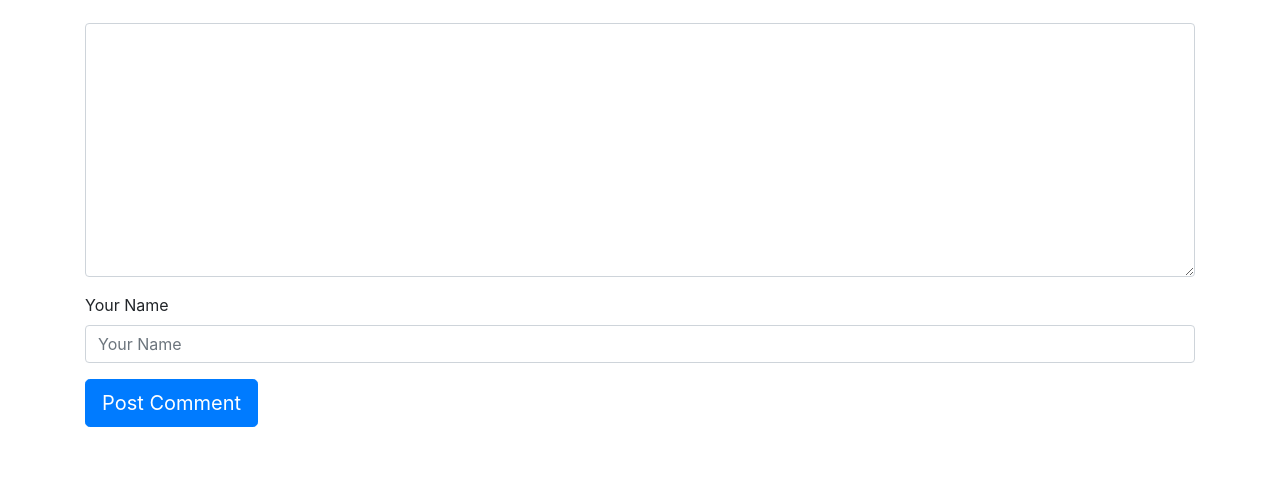
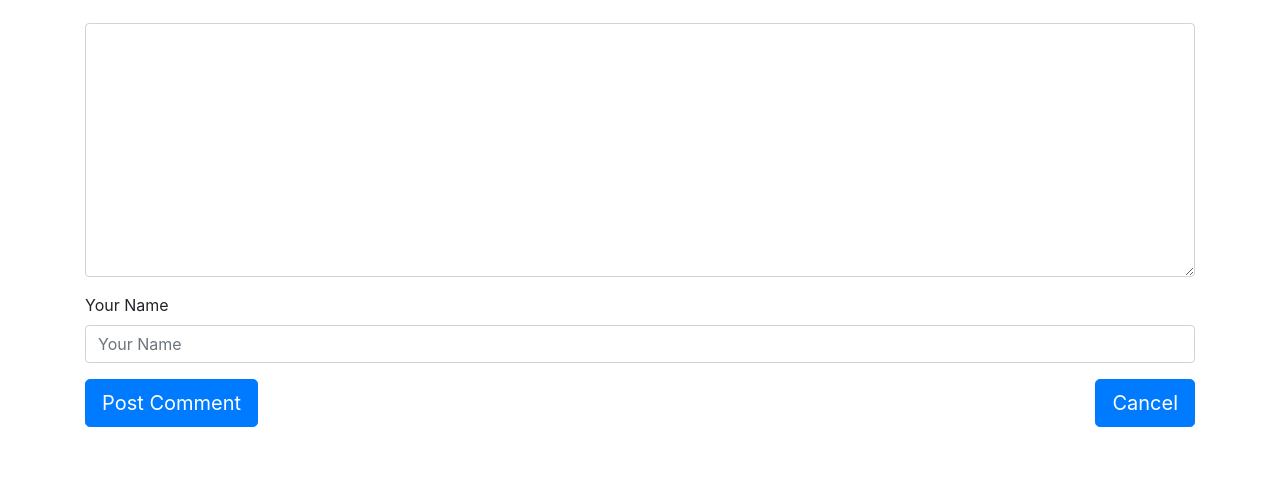
Before and after one commit to jvj11219/Pizzeria_Project, a Django app: page /new_comment/3/ in a window 1280 px wide. Shown: the part 186-665 px from the top of the page. Run offline with Django 3.2, Linux system fonts and the light colour scheme; data comes from the database, SQL or seed files in the repository; some libraries are stand-ins or nearby versions.

Commit message:
Add cancel button to comment page

```diff
--- a/pizzeria_app/templates/pizzeria_app/new_comment.html
+++ b/pizzeria_app/templates/pizzeria_app/new_comment.html
@@ -14,7 +14,12 @@
         {% csrf_token %}
         {% bootstrap_form form %}
         {% buttons %}
-            <button class="btn btn-lg btn-primary" name="submit">Post Comment</button>
+            <!-- <button class="btn btn-lg btn-primary" name="submit">Post Comment</button> -->
+            <div class="row">
+                <div class="col-sm-3"><button class="btn btn-lg btn-primary" name="submit">Post Comment</button></div>
+                <div class="col-sm-6"></div>
+                <div class="col-sm-3"><a class="btn btn-primary btn-lg enabled float-right" role="button" href="{% url 'pizzeria_app:pizza' pizza.id %}" role="button">Cancel</a></div>
+            </div>
         {% endbuttons %}
     </form>
 
```
